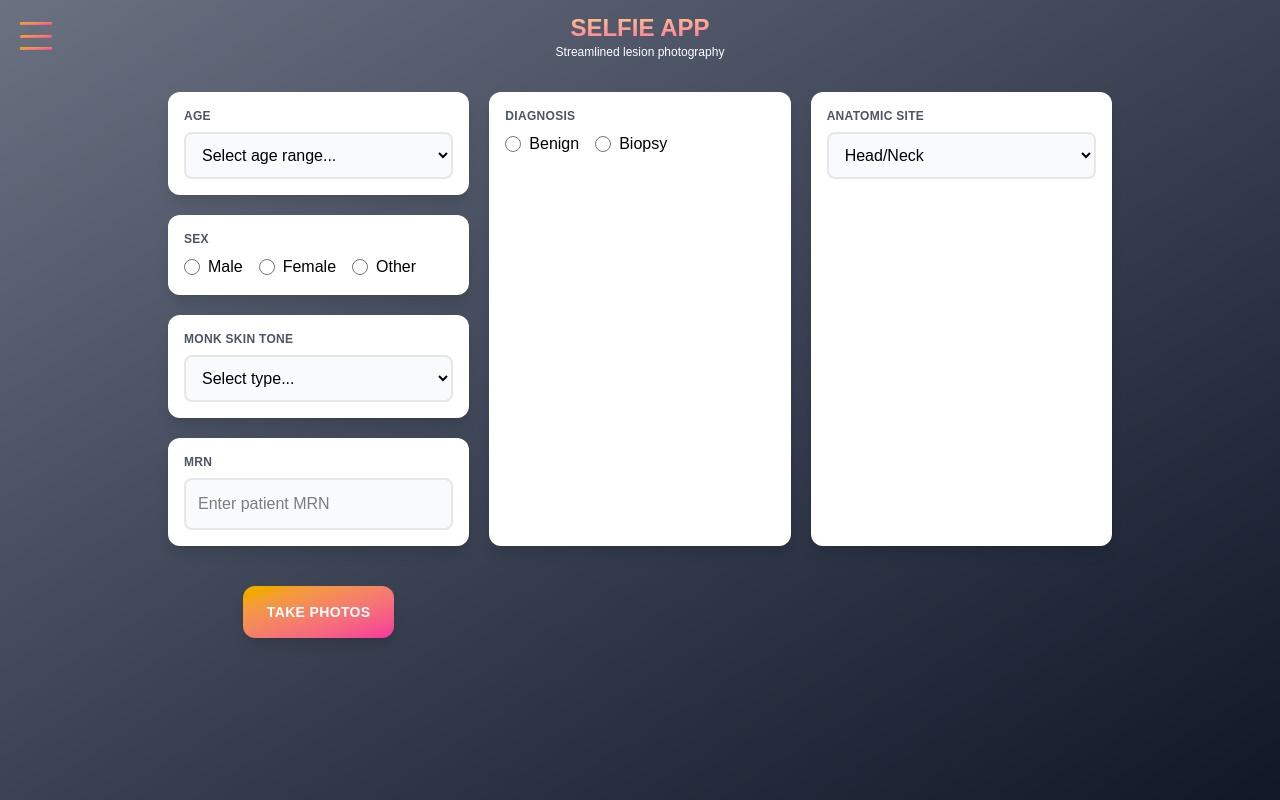
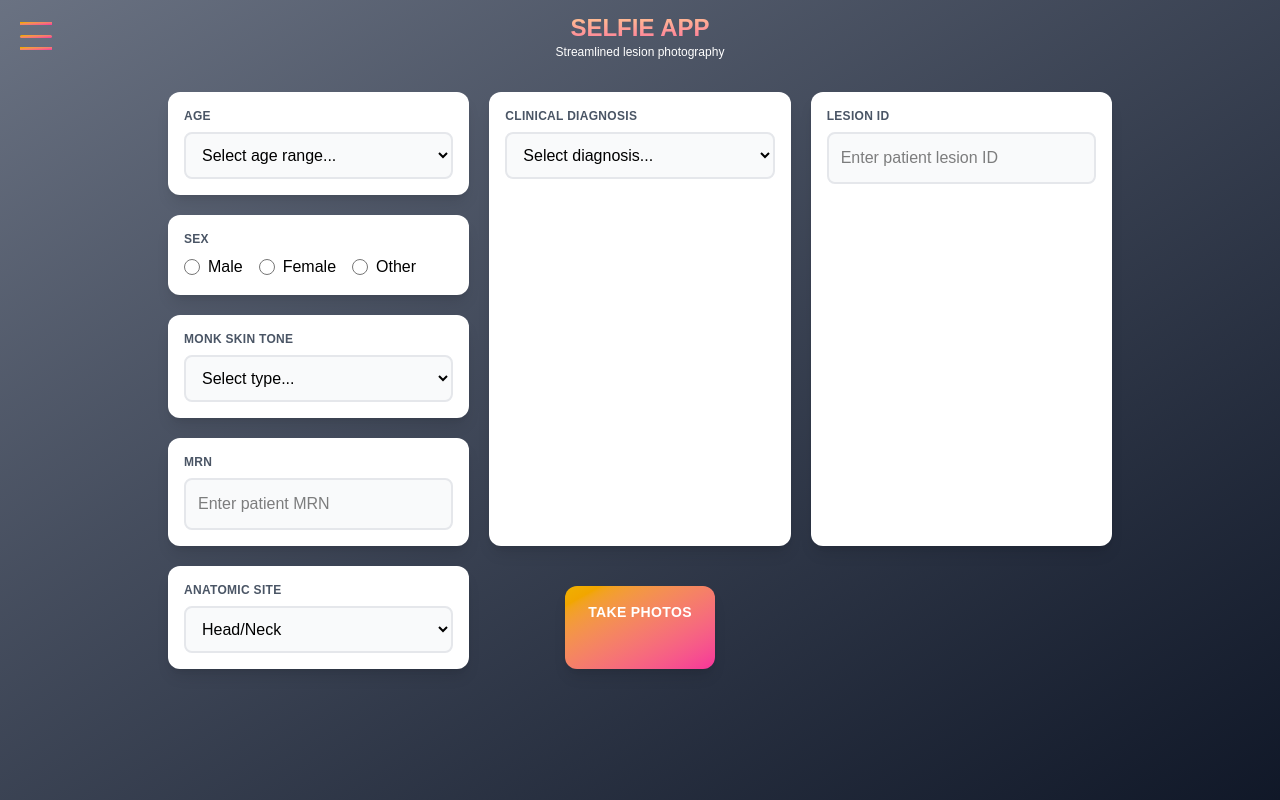
Before and after one commit to katzjason/selfie-msk, a Next.js app: page / in a window 1280 px wide. Built offline with nearby package versions, Linux system fonts and the light colour scheme.

Commit message:
Refactored form field

```diff
--- a/app/components/capture-button.tsx
+++ b/app/components/capture-button.tsx
@@ -18,9 +18,10 @@ export default function CaptureButton({clickCallback}: {clickCallback: () => voi
                 <button
                     className="
                     absolute bottom-0.5 left-1/2 -translate-x-1/2
-                    bg-white text-black font-semibold
-                    rounded-full w-12 h-12 shadow-lg
+                    bg-white rounded-full w-12 h-12 shadow-lg
                     flex items-center justify-center
+                    transition-all duration-150
+                    active:scale-90 active:shadow-md
                     "
                     type="button"
                     onClick={clickCallback}
--- /dev/null
+++ b/app/components/form-field.tsx
@@ -0,0 +1,10 @@
+
+
+export default function FormField({ label, children }: { label: string, children: React.ReactNode }) {
+    return (
+        <div className="bg-white rounded-xl p-4 shadow-lg hover:shadow-xl transition-all hover:-translate-y-1 text-black">
+            <label className="block text-xs font-semibold text-gray-600 uppercase tracking-wide mb-2">{label}</label>
+            {children}
+        </div>
+    );
+}
--- a/app/contexts/patient.tsx
+++ b/app/contexts/patient.tsx
@@ -2,27 +2,29 @@
 import { createContext, useContext, useState } from 'react';
 
 const PatientContext = createContext({
-    age:  "",
-    setAge: (age: string) => {},
-    sex: "",
-    setSex: (sex: string) => {},
-    monkSkinTone: "",
-    setMonkSkinTone: (monkSkinTone: string) => {},
-    diagnosis: "",
-    setDiagnosis: (diagnosis: string) => {},
-    mrn: "",
-    setMrn: (mrn: string) => {},
-    lesionID: "",
-    setLesionID: (lesionID: string) => {},
-    clinicalDiagnosis: "",
-    setClinicalDiagnosis: (clinicalDiagnosis: string) => {},
-    anatomicSite: "",
-    setAnatomicSite: (anatomicSite: string) => {},
+    name: "", setName: (name: string) => {},
+    dob: "", setDob: (dob: string) => {},
+    age:  "", setAge: (age: string) => {},
+    sex: "", setSex: (sex: string) => {},
+    fitzpatrick: "", setFitzpatrick: (fitzpatrick: string) => {},
+    race: "", setRace: (race: string) => {},
+    ita: "", setIta: (ita: string) => {},
+    monkSkinTone: "", setMonkSkinTone: (monkSkinTone: string) => {},
+    diagnosis: "", setDiagnosis: (diagnosis: string) => {},
+    mrn: "", setMrn: (mrn: string) => {},
+    lesionID: "", setLesionID: (lesionID: string) => {},
+    clinicalDiagnosis: "", setClinicalDiagnosis: (clinicalDiagnosis: string) => {},
+    anatomicSite: "", setAnatomicSite: (anatomicSite: string) => {},
 });
 
 export default function PatientProvider({children} : {children: React.ReactNode}) {
+    const [name, setName] = useState("");
+    const [dob, setDob] = useState("");
     const [age, setAge] = useState("");
     const [sex, setSex] = useState("");
+    const [fitzpatrick, setFitzpatrick] = useState("");
+    const [race, setRace] = useState("");
+    const [ita, setIta] = useState("");
     const [monkSkinTone, setMonkSkinTone] = useState("");
     const [diagnosis, setDiagnosis] = useState("");
     const [mrn, setMrn] = useState("");
@@ -32,22 +34,19 @@ export default function PatientProvider({children} : {children: React.ReactNode}
 
     return (
         <PatientContext.Provider value={{
-            age,
-            setAge,
-            sex,
-            setSex,
-            monkSkinTone,
-            setMonkSkinTone,
-            diagnosis,
-            setDiagnosis,
-            mrn,
-            setMrn,
-            lesionID,
-            setLesionID,
-            clinicalDiagnosis,
-            setClinicalDiagnosis,
-            anatomicSite,
-            setAnatomicSite,
+            name, setName,
+            dob, setDob,
+            age, setAge,
+            sex, setSex,
+            fitzpatrick, setFitzpatrick,
+            race, setRace,
+            ita, setIta,
+            monkSkinTone, setMonkSkinTone,
+            diagnosis, setDiagnosis,
+            mrn, setMrn,
+            lesionID, setLesionID,
+            clinicalDiagnosis, setClinicalDiagnosis,
+            anatomicSite, setAnatomicSite,
         }}>{children}</PatientContext.Provider>
     );
 }
--- a/app/page.tsx
+++ b/app/page.tsx
@@ -6,6 +6,7 @@ import { ChevronDown, ChevronUp } from 'lucide-react';
 import ImageGroup from './capture/image-group';
 import DemographicsSummary from '@/app/components/demographics-summary';
 import { useRouter } from 'next/navigation';
+import FormField from '@/app/components/form-field';
 
 // All patient data now comes from context
 
@@ -13,6 +14,9 @@ const sexOptions = ['Male', 'Female', 'Other'];
 const diagnosisOptions : string[] = ["Benign", "Biopsy"];
 const clinicalDiagnosisOptions : string[] = ["Benign", "Malignant"];
 const ageOptions : string[] = ["0-4","5-9","10-14","15-19","20-24","25-29","30-34","35-39","40-44","45-49","50-54","55-59","60-64","65-69","70-74","75-79","80-84","85-89","90-94","95+"]
+const mraDiagnoses : string[] = ["Melanoma", "Melanocytic nevus", "Basal cell carcinoma", "Actinic keratosis", "Benign keratosis (solar lentigo / seborrheic keratosis / lichen planus-like keratosis)",
+    "Dermatofibroma", "Vascular lesion", "Squamous cell carcinoma", "Other"];
+const raceOptions : string[] = ["American Indian or Alaska Native", "Asian", "Black or African American", "Native Hawaiian or Other Pacific Islander", "White", "Two or More Races", "Other", "Prefer not to answer"];
 const anatomicSites : string[] = [
   "Head/Neck",
   "Upper Extremity",
@@ -27,23 +31,21 @@ const anatomicSites : string[] = [
 export default function Home() {
   const router = useRouter();
   const {
-    age,
-    setAge,
-    sex,
-    setSex,
-    monkSkinTone,
-    setMonkSkinTone,
-    diagnosis,
-    setDiagnosis,
-    mrn,
-    setMrn,
-    lesionID,
-    setLesionID,
-    clinicalDiagnosis,
-    setClinicalDiagnosis,
-    anatomicSite,
-    setAnatomicSite
+    name, setName,
+    dob, setDob,
+    age, setAge,
+    sex, setSex,
+    fitzpatrick, setFitzpatrick,
+    race, setRace,
+    ita, setIta,
+    monkSkinTone, setMonkSkinTone,
+    diagnosis, setDiagnosis,
+    mrn, setMrn,
+    lesionID, setLesionID,
+    clinicalDiagnosis, setClinicalDiagnosis,
+    anatomicSite, setAnatomicSite
   } = usePatient();
+
   const [hasMounted, setHasMounted] = useState(false);
   const [images, setImages] = useState<Image[]>([]);
   const inputRef = useRef<HTMLInputElement | null>(null);
@@ -160,9 +162,35 @@ export default function Home() {
         <div className="max-w-5xl mx-auto grid grid-cols-1 md:grid-cols-2 lg:grid-cols-3 gap-5 pl-10 pr-10">
             {showDemographics && (
             <div className="grid grid-cols-1 gap-5">
-                  {/* Patient Age */}
-                  <div className="bg-white rounded-xl p-4 shadow-lg hover:shadow-xl transition-all hover:-translate-y-1 text-black">
-                      <label className="block text-xs font-semibold text-gray-600 uppercase tracking-wide mb-2">Age</label>
+
+                {!mraStudy && (<FormField label="Patient Name"
+                    children={
+                        <input
+                          type="text"
+                          inputMode="numeric"
+                          value={name ?? ''}
+                          onChange={(e) => setName(e.target.value)}
+                          placeholder="Enter patient name"
+                          className="w-full px-3 py-3 bg-gray-50 border-2 border-gray-200 rounded-lg text-black focus:outline-none focus:border-gray-500 transition-all"
+                      />
+                    }
+                ></FormField>)}
+
+                {!mraStudy && (<FormField label="Date of Birth"
+                    children={
+                        <input
+                          type="date"
+                          inputMode="numeric"
+                          value={dob ?? ''}
+                          onChange={(e) => setDob(e.target.value)}
+                          placeholder="Enter date of birth"
+                          className="w-full px-3 py-3 bg-gray-50 border-2 border-gray-200 rounded-lg text-black focus:outline-none focus:border-gray-500 transition-all"
+                      />
+                    }
+                ></FormField>)}
+
+                {mraStudy && (<FormField label="Age"
+                    children={
                         <select
                             value={age ?? ''}
                             onChange={(e) => setAge(e.target.value)}
@@ -175,6 +203,8 @@ export default function Home() {
                         </option>
                         ))}
                         </select>
+                    }
+                ></FormField>)}
                     {/* <input
                         type="text"
                         inputMode="numeric"
@@ -190,11 +220,10 @@ export default function Home() {
                         placeholder="Enter patient age"
                         className="w-full px-3 py-3 bg-gray-50 border-2 border-gray-200 rounded-lg text-black focus:outline-none focus:border-gray-500 transition-all"
                     /> */}
-                  </div>
+                {/* </div> */}
 
-                  {/* Patient Sex */}
-                  <div className="bg-white rounded-xl p-4 shadow-lg hover:shadow-xl transition-all hover:-translate-y-1">
-                      <label className="block text-xs font-semibold text-gray-600 uppercase tracking-wide mb-2">Sex</label>
+                <FormField label="Sex"
+                    children={
                         <div className="flex flex-row gap-4">
                           {sexOptions.map((option) => (
                               <label className="flex flex-row items-center gap-2 text-black" key={option}>
@@ -210,11 +239,39 @@ export default function Home() {
                               </label>
                           ))}
                       </div>
-                  </div>
+                    }
+                ></FormField>
 
-                  {/* Monk Skin Type */}
-                  <div className="bg-white rounded-xl p-4 shadow-lg hover:shadow-xl transition-all hover:-translate-y-1 text-black">
-                      <label className="block text-xs font-semibold text-gray-600 uppercase tracking-wide mb-2">Monk Skin Tone</label>
+                {!mraStudy && (<FormField label="Fitzpatrick Skin Type"
+                    children={
+                        <select
+                          value={fitzpatrick ?? ''}
+                          onChange={(e) => setFitzpatrick(e.target.value)}
+                          className="w-full px-3 py-3 bg-gray-50 border-2 border-gray-200 rounded-lg focus:outline-none focus:border-gray-500 focus:bg-white transition-all cursor-pointer"
+                        >
+                        <option value="">Select type...</option>
+                        {["I", "II", "III", "IV", "V", "VI"].map((type) => (
+                        <option key={type} value={type}>Type {type}</option>
+                        ))}
+                        </select>
+                        }
+                ></FormField>)}
+
+                {!mraStudy && (<FormField label="ITA Scale"
+                    children={
+                        <input
+                          type="text"
+                          inputMode="numeric"
+                          value={ita ?? ''}
+                          onChange={(e) => setIta(e.target.value)}
+                          placeholder="Enter ITA value"
+                          className="w-full px-3 py-3 bg-gray-50 border-2 border-gray-200 rounded-lg text-black focus:outline-none focus:border-gray-500 transition-all"
+                        />
+                        }
+                ></FormField>)}
+
+                <FormField label="Monk Skin Tone"
+                    children={
                         <select
                           value={monkSkinTone ?? ''}
                           onChange={(e) => setMonkSkinTone(e.target.value)}
@@ -227,11 +284,11 @@ export default function Home() {
                         </option>
                         ))}
                         </select>
-                  </div>
+                    }
+                ></FormField>
 
-                  {/* Patient MRN */}
-                  <div className="bg-white rounded-xl p-4 shadow-lg hover:shadow-xl transition-all hover:-translate-y-1">
-                      <label className="block text-xs font-semibold text-gray-600 uppercase tracking-wide mb-2">MRN</label>
+                {true && (<FormField label="MRN"
+                    children={
                         <input
                           type="text"
                           inputMode="numeric"
@@ -240,35 +297,45 @@ export default function Home() {
                           placeholder="Enter patient MRN"
                           className="w-full px-3 py-3 bg-gray-50 border-2 border-gray-200 rounded-lg text-black focus:outline-none focus:border-gray-500 transition-all"
                       />
-                  </div>
+                        }
+                ></FormField>)}
             </div>
             )}
 
-          {/* Diagnosis */}
-          <div className="bg-white rounded-xl p-4 shadow-lg hover:shadow-xl transition-all hover:-translate-y-1">
-              <label className="block text-xs font-semibold text-gray-600 uppercase tracking-wide mb-2">Diagnosis</label>
-              <div className="flex gap-4 mt-2">
-                  {diagnosisOptions.map(option => (
-                  <label key={option} className="flex items-center gap-2 text-black">
-                  <input
-                      type="radio"
-                      name="diagnosis"
-                      value={option}
-                  className="accent-gray-500 w-4 h-4"
-                  checked={diagnosis === option}
-                  onChange={() => setDiagnosis(option)}
-                  />
-                  <div>{option}</div>
-                  </label>
+            {!mraStudy && (<FormField label="Self-reported Race"
+                    children={
+                        <select
+                          value={race ?? ''}
+                          onChange={(e) => setRace(e.target.value)}
+                          className="w-full px-3 py-3 bg-gray-50 border-2 border-gray-200 rounded-lg focus:outline-none focus:border-gray-500 focus:bg-white transition-all cursor-pointer"
+                        >
+                        <option value="">Select self-reported race...</option>
+                        {raceOptions.map((type) => (
+                        <option key={type} value={type}>{type}</option>
                         ))}
-              </div>
-          </div>
+                        </select>
+                    }
+                ></FormField>)}
+
+            {mraStudy && (<FormField label="Clinical Diagnosis"
+                children={
+                    <select
+                        value={clinicalDiagnosis ?? ''}
+                        onChange={(e) => setClinicalDiagnosis(e.target.value)}
+                        className="w-full px-3 py-3 bg-gray-50 border-2 border-gray-200 rounded-lg focus:outline-none focus:border-gray-500 focus:bg-white transition-all cursor-pointer"
+                    >
+                    <option value="">Select diagnosis...</option>
+                    {mraDiagnoses.map((type) => (
+                    <option key={type} value={type}>{type}</option>
+                    ))}
+                    </select>
+                }
+            ></FormField>)}
 
             {/* Conditional Fields for Biopsy Diagnosis */}
-          {hasMounted && diagnosis?.toLowerCase() === "biopsy" && (
-          <div className="gap-4">
-              <div className="bg-white rounded-xl p-4 shadow-lg hover:shadow-xl transition-all hover:-translate-y-1">
-                  <label className="block text-xs font-semibold text-gray-600 uppercase tracking-wide mb-2">Lesion ID</label>
+            {/* {hasMounted && diagnosis?.toLowerCase() === "biopsy" &&  */}
+            {true && (<FormField label="Lesion ID"
+                    children={
                         <input
                             type="text"
                             inputMode="numeric"
@@ -277,13 +344,12 @@ export default function Home() {
                             placeholder="Enter patient lesion ID"
                             className="w-full px-3 py-3 bg-gray-50 border-2 border-gray-200 rounded-lg text-black focus:outline-none focus:border-gray-500 transition-all"
                         />
-              </div>
-          </div>
-          )}
+                    }
+                ></FormField>)
+            }
 
-          <div className="bg-white rounded-xl p-4 shadow-lg hover:shadow-xl transition-all hover:-translate-y-1">
-                  <label className="block text-xs font-semibold text-gray-600 uppercase tracking-wide mb-2">Anatomic Site</label>
-
+            <FormField label="Anatomic Site"
+                children={
                     <select
                         value={anatomicSite ?? ''}
                         onChange={(e) => setAnatomicSite(e.target.value)}
@@ -295,17 +361,19 @@ export default function Home() {
                     </option>
                     ))}
                     </select>
-              </div>
+                    }
+            ></FormField>
+
 
           {/* Take Photos Button */}
           <div className="flex justify-center w-full mt-5">
               <div className="w-1/2 bg-gradient-to-br from-yellow-500 to-pink-500 rounded-xl p-4 shadow-lg hover:shadow-xl transition-all hover:-translate-y-1 flex flex-col items-center">
-                  {/* <button
+                  <button
                     type="button"
                     className="block text-sm font-semibold text-white uppercase tracking-wide"
                     onClick={() =>router.push('capture')}
-                  >Take Photos</button> */}
-                  <button
+                  >Take Photos</button>
+                  {/* <button
                       type="button"
                       className="block text-sm font-semibold text-white uppercase tracking-wide"
                       onClick={handleCaptureButton}
@@ -319,7 +387,7 @@ export default function Home() {
                       capture="environment" // rear camera on most phones
                       onChange={handleCaptureInput}
                       style={{ display: "none" }}
-                  />
+                  /> */}
               </div>
           </div>
           {imageGroups.map( (group) => (
```
Also changed, not shown: app/capture/page.tsx (+32 -9 lines). Lines whose indentation alone changed are shown as unchanged.
